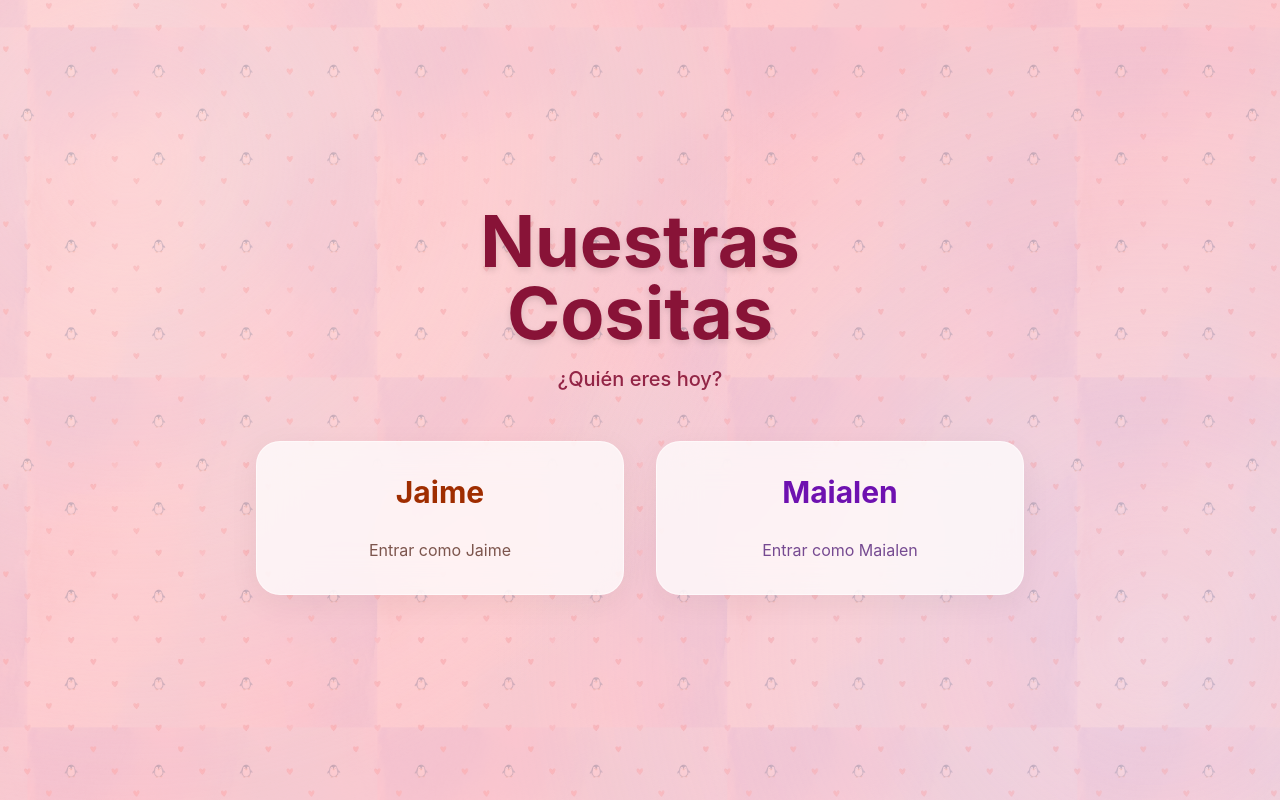
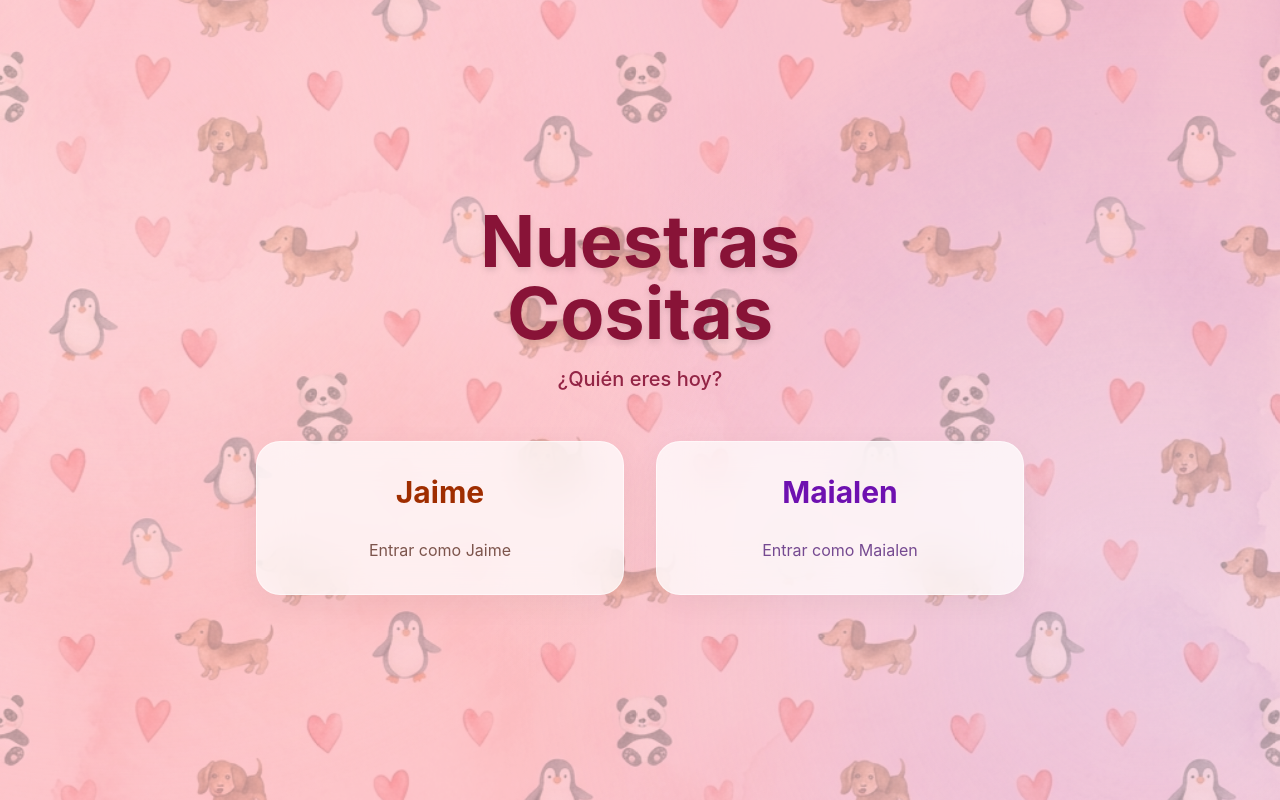
Before and after one commit to jaimelopezdelerena-gh/ponyu, a React (Vite) app in the folder frontend/: page / in a window 1280 px wide. Built offline with nearby package versions, Linux system fonts and the light colour scheme; no server answers.

Commit message:
style: combined animals background and fixed tiling breakage

```diff
--- a/frontend/src/index.css
+++ b/frontend/src/index.css
@@ -52,12 +52,12 @@ body {
   overflow-x: hidden;
 }
 
-@keyframes slidePattern {
+@keyframes breathPattern {
   0% {
-    background-position: 0 0;
+    transform: scale(1);
   }
   100% {
-    background-position: 400px 400px;
+    transform: scale(1.05);
   }
 }
 
@@ -70,13 +70,14 @@ body::before {
   width: 100vw;
   height: 100vh;
   background-image: url('/pattern-watercolor.png');
-  background-size: 350px 350px;
-  background-repeat: repeat;
-  opacity: 0.25;
+  background-size: cover;          /* Evita que se repita como baldosas */
+  background-position: center;     /* Centra la imagen grande */
+  background-repeat: no-repeat;    /* Evita el grid roto */
+  opacity: 0.35;                   /* Subido un poco para que se vea claro */
   z-index: -1;
   mix-blend-mode: multiply;
   pointer-events: none;
-  animation: slidePattern 80s linear infinite;
+  animation: breathPattern 25s ease-in-out infinite alternate;
   transition: opacity 0.8s ease;
 }
 
```
Also changed, not shown: frontend/public/pattern-watercolor.png.
